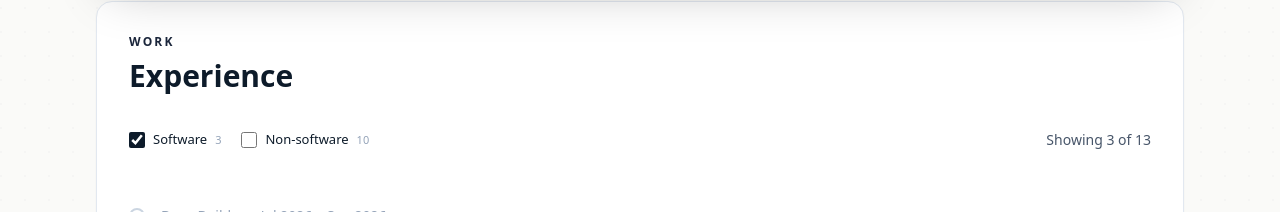
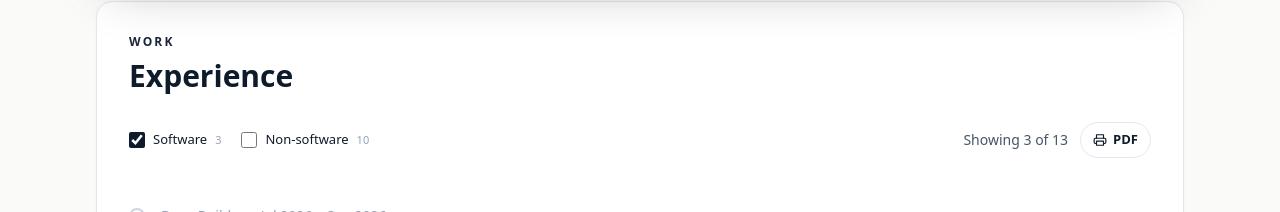
Before and after one commit to austenstrine/austenstrine_portfolio, a Next.js app in the folder apps/web/: page / in a window 1280 px wide. Shown: the part 542-754 px from the top of the page. Built offline with nearby package versions, Linux system fonts and the light colour scheme; no server answers.

Commit message:
Add print-selected-experience PDF from expanded timeline roles.
Put a compact save-to-PDF control on the Experience filter bar; window.print
renders a summarized resume of currently expanded (filtered or peeked) roles.

```diff
--- a/apps/web/src/app/globals.css
+++ b/apps/web/src/app/globals.css
@@ -157,3 +157,121 @@ body {
     display: none;
   }
 }
+
+/* Experience timeline: print only the expanded-selection resume sheet. */
+.experience-print-sheet {
+  display: none;
+}
+
+@media print {
+  @page {
+    size: letter;
+    margin: 0.65in 0.7in;
+  }
+
+  html.experience-print-selection body {
+    background: #fff !important;
+    color: #0d1b2a;
+    padding: 0 !important;
+  }
+
+  html.experience-print-selection body * {
+    visibility: hidden !important;
+  }
+
+  html.experience-print-selection .experience-print-sheet,
+  html.experience-print-selection .experience-print-sheet * {
+    visibility: visible !important;
+  }
+
+  html.experience-print-selection .experience-print-sheet {
+    display: block;
+    position: absolute;
+    inset: 0 auto auto 0;
+    width: 100%;
+    max-width: 7.5in;
+    margin: 0;
+    padding: 0;
+    color: #0d1b2a;
+    font-family: 'Segoe UI', Tahoma, Geneva, Verdana, sans-serif;
+  }
+
+  .experience-print-header {
+    border-bottom: 1px solid #257257;
+    padding-bottom: 0.75rem;
+    margin-bottom: 1.25rem;
+  }
+
+  .experience-print-header h1 {
+    margin: 0;
+    font-size: 22pt;
+    font-weight: 700;
+    letter-spacing: -0.02em;
+    line-height: 1.1;
+  }
+
+  .experience-print-headline {
+    margin: 0.3rem 0 0;
+    font-size: 10.5pt;
+    font-weight: 500;
+    color: #1b263b;
+  }
+
+  .experience-print-contact {
+    margin: 0.55rem 0 0;
+    font-size: 9.5pt;
+    color: #475569;
+  }
+
+  .experience-print-section h2 {
+    margin: 0 0 0.75rem;
+    font-size: 11pt;
+    font-weight: 700;
+    letter-spacing: 0.08em;
+    text-transform: uppercase;
+    color: #1b263b;
+  }
+
+  .experience-print-job {
+    break-inside: avoid;
+    page-break-inside: avoid;
+    margin-bottom: 0.95rem;
+  }
+
+  .experience-print-job-header {
+    display: flex;
+    align-items: baseline;
+    justify-content: space-between;
+    gap: 0.75rem;
+  }
+
+  .experience-print-job-title {
+    font-size: 11pt;
+    font-weight: 700;
+  }
+
+  .experience-print-job-dates {
+    flex-shrink: 0;
+    font-size: 9.5pt;
+    color: #64748b;
+  }
+
+  .experience-print-job-org {
+    margin: 0.15rem 0 0;
+    font-size: 10pt;
+    font-weight: 600;
+    color: #1b263b;
+  }
+
+  .experience-print-job ul {
+    margin: 0.4rem 0 0;
+    padding-left: 1.1rem;
+  }
+
+  .experience-print-job li {
+    margin: 0.2rem 0;
+    font-size: 9.5pt;
+    line-height: 1.4;
+    color: #334155;
+  }
+}
--- /dev/null
+++ b/apps/web/src/components/sections/ExperiencePrintSheet.tsx
@@ -0,0 +1,101 @@
+import {
+	SITE_EMAIL,
+	SITE_HEADLINE,
+	SITE_NAME,
+	SITE_PHONE,
+	SITE_URL,
+} from '../../lib/site';
+import type { ExperienceRole } from '../../data/experience';
+
+export function ExperiencePrintSheet({
+	roles,
+}: {
+	roles: ExperienceRole[];
+}) {
+	const siteHost = SITE_URL.replace(/^https?:\/\//, '');
+
+	return (
+		<div
+			aria-hidden="true"
+			className="experience-print-sheet"
+			id="experience-print-sheet"
+		>
+			<header className="experience-print-header">
+				<h1>
+					{SITE_NAME}
+				</h1>
+				<p className="experience-print-headline">
+					{SITE_HEADLINE}
+				</p>
+				<p className="experience-print-contact">
+					{SITE_EMAIL}
+					<span aria-hidden="true">
+						{' · '}
+					</span>
+					{SITE_PHONE}
+					<span aria-hidden="true">
+						{' · '}
+					</span>
+					{siteHost}
+				</p>
+			</header>
+
+			<section className="experience-print-section">
+				<h2>
+					Experience
+				</h2>
+				{roles.map((role) => (
+					<article
+						className="experience-print-job"
+						key={role.id}
+					>
+						<div className="experience-print-job-header">
+							<span className="experience-print-job-title">
+								{role.title}
+							</span>
+							<span className="experience-print-job-dates">
+								{role.dates}
+							</span>
+						</div>
+						<p className="experience-print-job-org">
+							{role.organization}
+							{role.location
+								? ` · ${role.location}`
+								: null}
+						</p>
+						{role.bullets.length > 0
+							? (
+								<ul>
+									{role.bullets.map((bullet) => (
+										<li key={bullet}>
+											{bullet}
+										</li>
+									))}
+								</ul>
+							)
+							: null}
+					</article>
+				))}
+			</section>
+		</div>
+	);
+}
+
+export function printSelectedExperience() {
+	const root = document.documentElement;
+	const cleanup = () => {
+		root.classList.remove('experience-print-selection');
+		window.removeEventListener('afterprint', cleanup);
+	};
+
+	root.classList.add('experience-print-selection');
+	window.addEventListener('afterprint', cleanup);
+	window.print();
+
+	// Fallback if afterprint never fires (some WebKit builds).
+	window.setTimeout(() => {
+		if(root.classList.contains('experience-print-selection')) {
+			cleanup();
+		}
+	}, 1000);
+}
--- a/apps/web/src/components/sections/ExperienceSection.tsx
+++ b/apps/web/src/components/sections/ExperienceSection.tsx
@@ -1,12 +1,17 @@
 'use client';
 
 import { useLayoutEffect, useRef, useState } from 'react';
+import { PrinterIcon } from '../icons/PrinterIcon';
 import {
 	education,
 	professionalExperience,
 	type ExperienceKind,
 	type ExperienceRole,
 } from '../../data/experience';
+import {
+	ExperiencePrintSheet,
+	printSelectedExperience,
+} from './ExperiencePrintSheet';
 
 const SOFTWARE_COUNT = professionalExperience.filter(
 	(role) => role.kind === 'software',
@@ -362,6 +367,82 @@ function FacetCheck({
 	);
 }
 
+function SaveSelectedPdfButton({
+	disabled,
+	onClick,
+}: {
+	disabled: boolean;
+	onClick: () => void;
+}) {
+	return (
+		<button
+			aria-disabled={disabled}
+			aria-label="Save selected experience as PDF"
+			className={
+				disabled
+					? `
+						inline-flex
+						h-11
+						w-11
+						shrink-0
+						cursor-not-allowed
+						items-center
+						justify-center
+						rounded-full
+						border
+						border-slate-200
+						text-slate-300
+						md:h-9
+						md:w-auto
+						md:gap-1.5
+						md:px-3
+					`
+					: `
+						inline-flex
+						h-11
+						w-11
+						shrink-0
+						items-center
+						justify-center
+						rounded-full
+						border
+						border-slate-200
+						text-ink
+						transition
+						hover:border-slate-300
+						hover:bg-frost
+						md:h-9
+						md:w-auto
+						md:gap-1.5
+						md:px-3
+					`
+			}
+			disabled={disabled}
+			onClick={onClick}
+			title={
+				disabled
+					? undefined
+					: 'Save selected experience as PDF'
+			}
+			type="button"
+		>
+			<PrinterIcon
+				className="h-3.5 w-3.5"
+			/>
+			<span
+				className="
+					hidden
+					text-[13px]
+					font-semibold
+					md:inline
+				"
+			>
+				PDF
+			</span>
+		</button>
+	);
+}
+
 export function ExperienceSection() {
 	const [selectedKinds, setSelectedKinds] = useState<ExperienceKind[]>([
 		'software',
@@ -615,6 +696,10 @@ export function ExperienceSection() {
 	}
 
 	const shownCount = professionalExperience.filter((role) => inScope(role.kind)).length;
+	const expandedRoles = professionalExperience.filter((role) => (
+		inScope(role.kind) || peekedIds.includes(role.id)
+	));
+	const canPrintSelected = expandedRoles.length > 0;
 
 	return (
 		<section
@@ -631,6 +716,8 @@ export function ExperienceSection() {
 			id="experience"
 			ref={sectionRef}
 		>
+			<ExperiencePrintSheet roles={expandedRoles} />
+
 			<div
 				className="
 					max-w-3xl
@@ -737,6 +824,18 @@ export function ExperienceSection() {
 									: `${ROLE_COUNT} roles`}
 							</p>
 						)}
+					<div
+						className="
+							flex
+							shrink-0
+							items-center
+							gap-2
+						"
+					>
+						<SaveSelectedPdfButton
+							disabled={!canPrintSelected}
+							onClick={printSelectedExperience}
+						/>
 						<button
 							className="
 								shrink-0
@@ -751,6 +850,7 @@ export function ExperienceSection() {
 								? 'Hide filters'
 								: 'View filters'}
 						</button>
+					</div>
 				</div>
 				<div
 					className="
@@ -781,6 +881,13 @@ export function ExperienceSection() {
 							onChange={() => toggleKind('non-software')}
 						/>
 					</div>
+					<div
+						className="
+							flex
+							items-center
+							gap-3
+						"
+					>
 						<p
 							aria-live="polite"
 							className="
@@ -792,6 +899,11 @@ export function ExperienceSection() {
 								? `Showing ${shownCount} of ${ROLE_COUNT}`
 								: `${ROLE_COUNT} roles`}
 						</p>
+						<SaveSelectedPdfButton
+							disabled={!canPrintSelected}
+							onClick={printSelectedExperience}
+						/>
+					</div>
 				</div>
 			</div>
 			</div>
```
Lines whose indentation alone changed are shown as unchanged.
